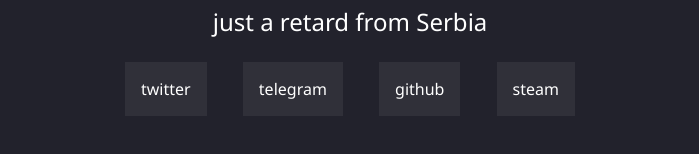
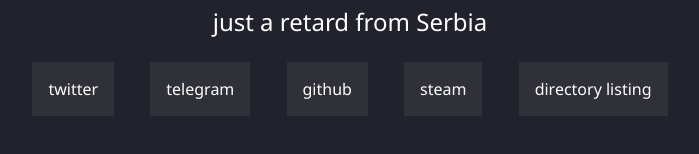
Before and after one commit to ZuccX99/ZuccX99.github.io, a plain HTML site: page index.html in a window 1280 px wide. Shown: the part 452-606 px from the top of the page, without its empty margins (290-989 px from the left). Drawn offline with Linux system fonts and the light colour scheme.

Commit message:
add directory listing

```diff
--- a/index.html
+++ b/index.html
@@ -60,6 +60,7 @@
 <a href="https://t.me/ZuccX99">telegram</a>
 <a href="https://github.com/ZuccX99">github</a>
 <a href="https://steamcommunity.com/id/TheRealZuccX99">steam</a>
+<a href="http://cdn.zuccx99.xyz">directory listing</a>
 
 <script data-cfasync="false" src="/cdn-cgi/scripts/5c5dd728/cloudflare-static/email-decode.min.js"></script>
 
```
